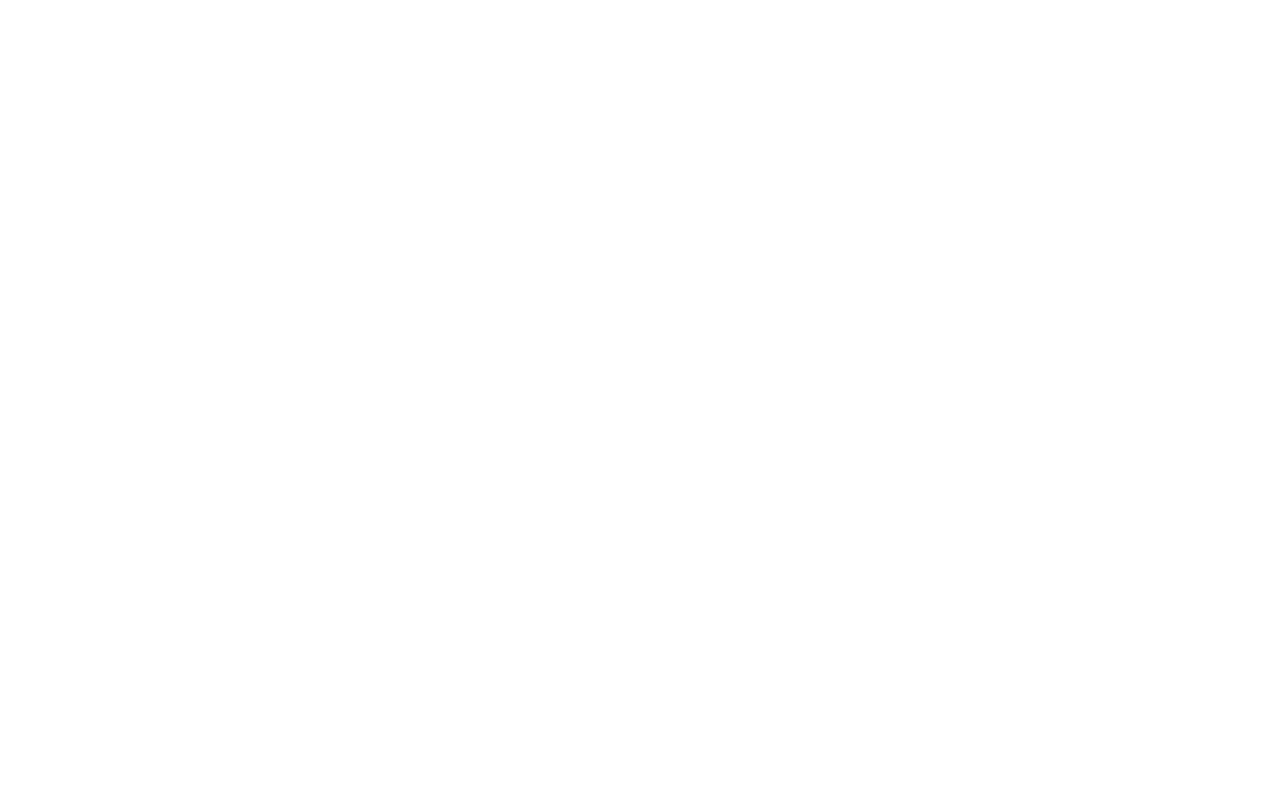
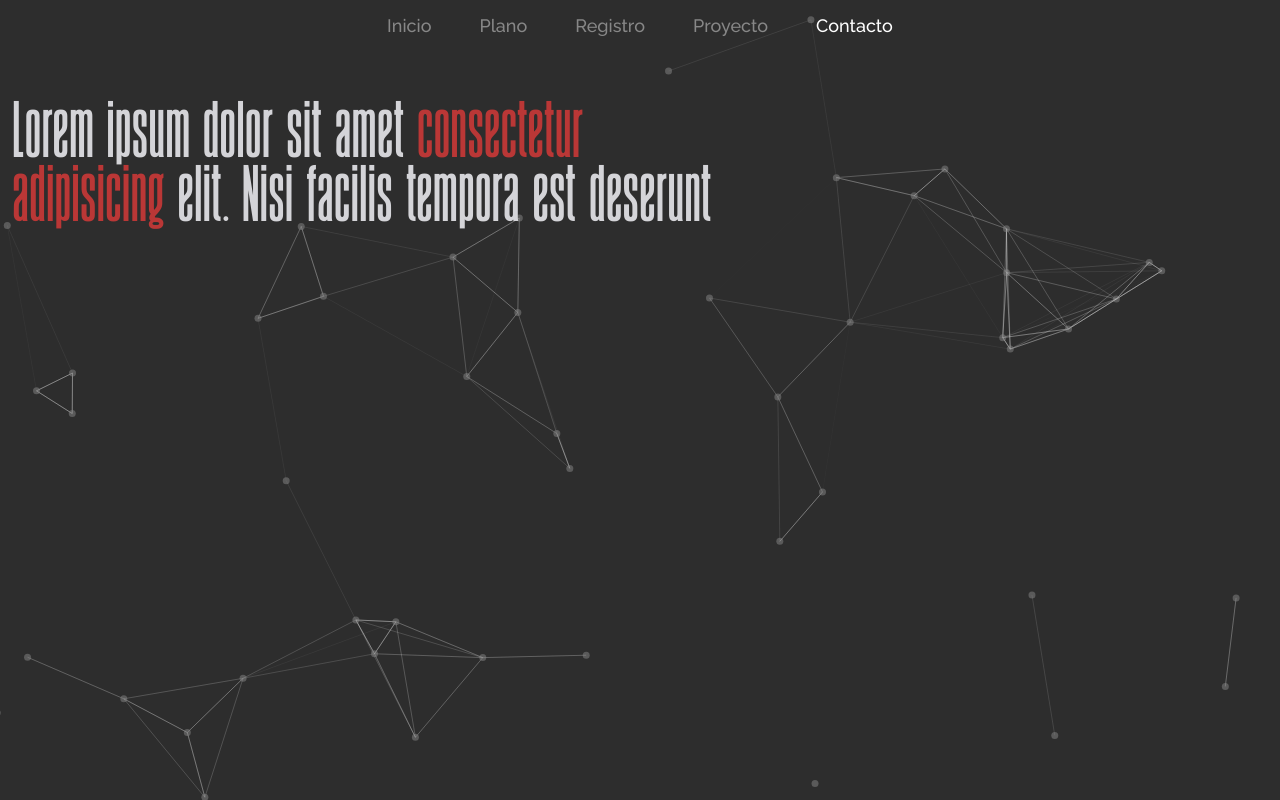
Before and after one commit to Najdorf12/gallery-app, a React (Vite) app: page /registro in a window 1280 px wide. Before the commit this address had no page. Built offline with nearby package versions, Linux system fonts and the light colour scheme.

Commit message:
add styles

```diff
--- a/src/App.jsx
+++ b/src/App.jsx
@@ -5,6 +5,7 @@
 import { artistsData } from "./data/artistsData";
 import Project from "./pages/Project";
 import Contact from "./pages/Contact";
+import Registro from "./pages/Registro";
 
 const App = () => {
   return (
@@ -13,6 +14,7 @@
         <Routes>
           <Route path="/" element={<Home artistsData={artistsData} />} />
           <Route path="/proyecto" element={<Project />} />
+          <Route path="/registro" element={<Registro />} />
           <Route path="/contacto" element={<Contact />} />
           <Route
             path="/artist/:id"
--- a/src/components/Navbar.jsx
+++ b/src/components/Navbar.jsx
@@ -12,9 +12,11 @@
         <li className="hover:text-whiteCustom duration-700 cursor-pointer hover:scale-110">
           Plano
         </li>
-        <li className="hover:text-whiteCustom duration-700 cursor-pointer hover:scale-110">
-          Registro
-        </li>
+        <Link to={"/registro"}>
+          <li className="hover:text-whiteCustom duration-700 cursor-pointer hover:scale-110">
+            Registro
+          </li>
+        </Link>
         <Link to={"/proyecto"}>
           <li className="hover:text-whiteCustom duration-700 cursor-pointer hover:scale-110">
             Proyecto
--- /dev/null
+++ b/src/pages/Registro.jsx
@@ -0,0 +1,22 @@
+import TsParticlesBg from "../components/TsParticlesBg";
+import Navbar from "../components/Navbar";
+
+const Registro = () => {
+  return (
+    <section className="relative  w-full h-[100dvh] lg:h-screen z-40 flex flex-col  bg-blackCustom overflow-hidden">
+       <TsParticlesBg />
+      <Navbar />
+      <div className="w-full h-[100dvh]  z-[550] relative flex flex-col mt-20 pt-4 ">
+        <article className="flex flex-col justify-center items-center relative z-50 px-3  w-full cursor-default">
+          <h1 className="august-bold text-balance leading-[4rem] text-zinc-300 text-6xl ">
+            Lorem ipsum dolor sit amet <span className="text-redCustom">consectetur adipisicing</span> elit. Nisi
+            facilis tempora est deserunt
+          </h1>
+
+        </article>
+      </div>
+    </section>
+  );
+};
+
+export default Registro;
```
